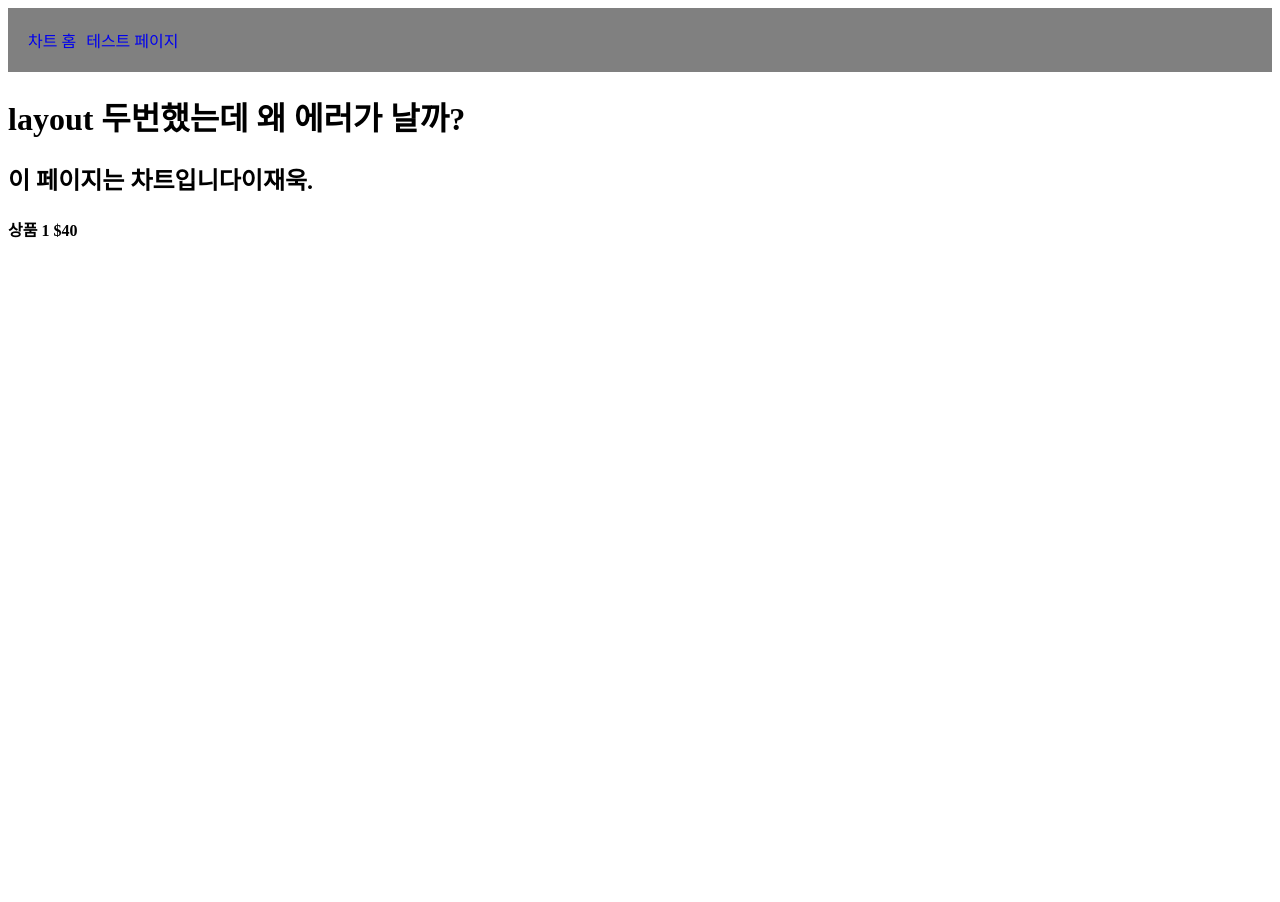
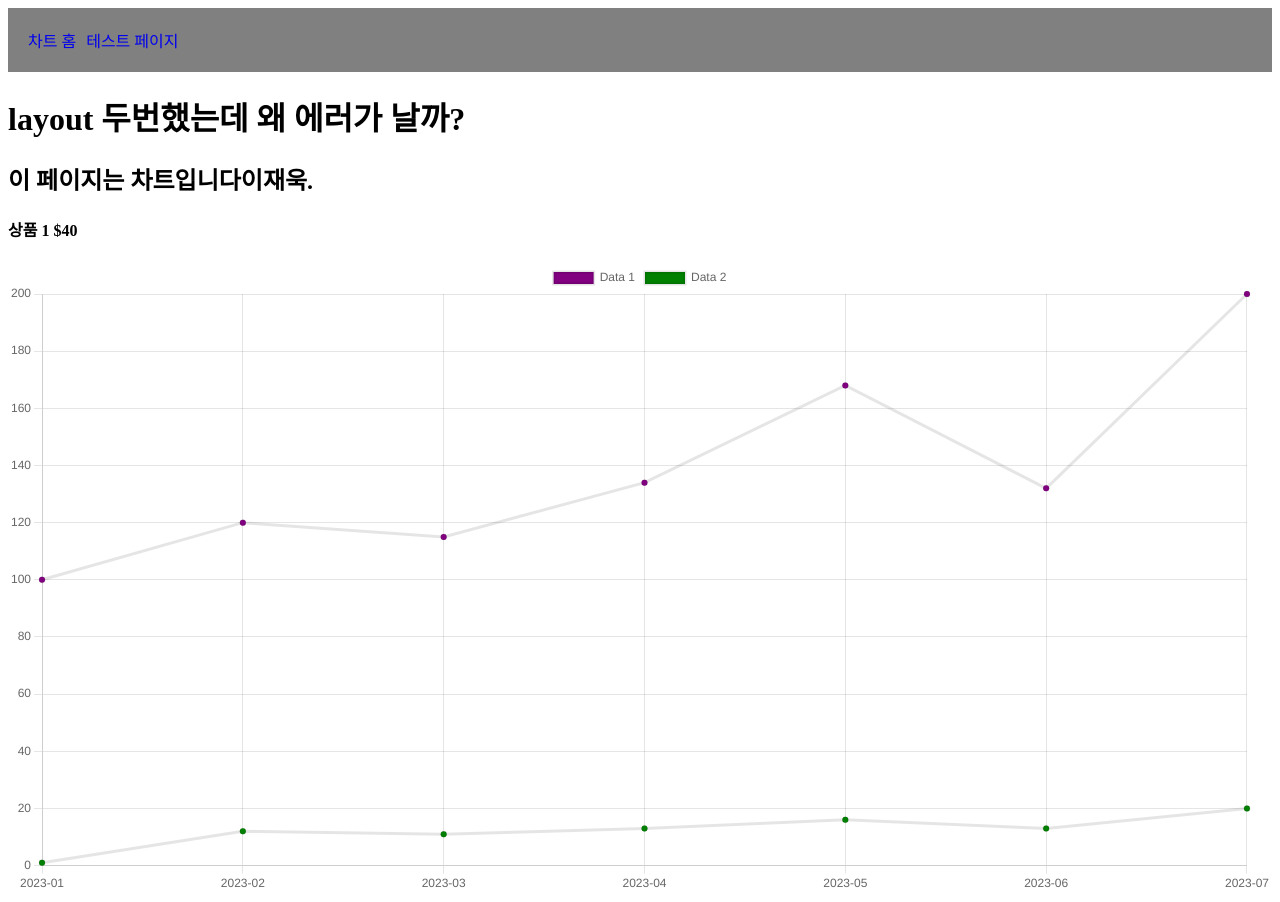
Before and after one commit to sessac-3rd-team-A/FE, a Next.js app: page /chart in a window 1280 px wide. Before the commit the page ends 800 px from the top, so only its background shows below. Built offline with nearby package versions, Linux system fonts and the light colour scheme.

Commit message:
feat: 그래프 표시 (#2)

```diff
--- a/next.config.js
+++ b/next.config.js
@@ -1,4 +1,4 @@
 /** @type {import('next').NextConfig} */
-const nextConfig = {}
+const nextConfig = {};
 
-module.exports = nextConfig
+module.exports = nextConfig;
--- a/package.json
+++ b/package.json
@@ -9,14 +9,20 @@
     "lint": "next lint"
   },
   "dependencies": {
+    "@amcharts/amcharts4": "^4.10.38",
+    "@amcharts/amcharts5": "^5.6.2",
+    "chart.js": "^4.4.1",
+    "faker": "^6.6.6",
     "next": "14.0.4",
     "node-sass": "^9.0.0",
     "react": "^18",
+    "react-chartjs-2": "^5.2.0",
     "react-dom": "^18",
     "recoil": "^0.7.7",
     "sass": "^1.69.5"
   },
   "devDependencies": {
+    "@faker-js/faker": "^8.3.1",
     "@types/node": "^20",
     "@types/react": "^18",
     "@types/react-dom": "^18",
--- a/src/app/chart/page.tsx
+++ b/src/app/chart/page.tsx
@@ -1,3 +1,6 @@
+import MyLineChart from '@/component/MyLineChart';
+import MyChart from '@/component/MyLineChart';
+
 export default function chart() {
   let str: string = '이재욱';
   let arr;
@@ -6,6 +9,7 @@ export default function chart() {
       <h2 className="ChartTitle"> 이 페이지는 차트입니다{str}.</h2>
       <div className="food">
         <h4>상품 1 $40</h4>
+        <MyLineChart></MyLineChart>
       </div>
     </div>
   );
--- /dev/null
+++ b/src/component/MyLineChart.tsx
@@ -0,0 +1,57 @@
+// components/MyLineChart.tsx
+'use client';
+import {
+  Chart as ChartJS,
+  CategoryScale,
+  LinearScale,
+  Tooltip,
+  PointElement,
+  LineElement,
+  Title,
+  Legend,
+} from 'chart.js';
+import { Line } from 'react-chartjs-2';
+
+// Register ChartJS components using ChartJS.register
+ChartJS.register(
+  CategoryScale,
+  LinearScale,
+  PointElement,
+  LineElement,
+  Title,
+  Tooltip,
+  Legend,
+);
+
+const MyLineChart = () => {
+  return (
+    <div>
+      <Line
+        data={{
+          labels: [
+            '2023-01',
+            '2023-02',
+            '2023-03',
+            '2023-04',
+            '2023-05',
+            '2023-06',
+            '2023-07',
+          ],
+          datasets: [
+            {
+              label: 'Data 1',
+              data: [100, 120, 115, 134, 168, 132, 200],
+              backgroundColor: 'purple',
+            },
+            {
+              label: 'Data 2',
+              data: [1, 12, 11, 13, 16, 13, 20],
+              backgroundColor: 'green',
+            },
+          ],
+        }}
+      />
+    </div>
+  );
+};
+export default MyLineChart;
```
Also changed, not shown: src/app/graph/page.tsx (added, +16 -0 lines), src/component/linechart.tsx (added, +57 -0 lines), 1 other file (tests, documents, lock files or other folders).
